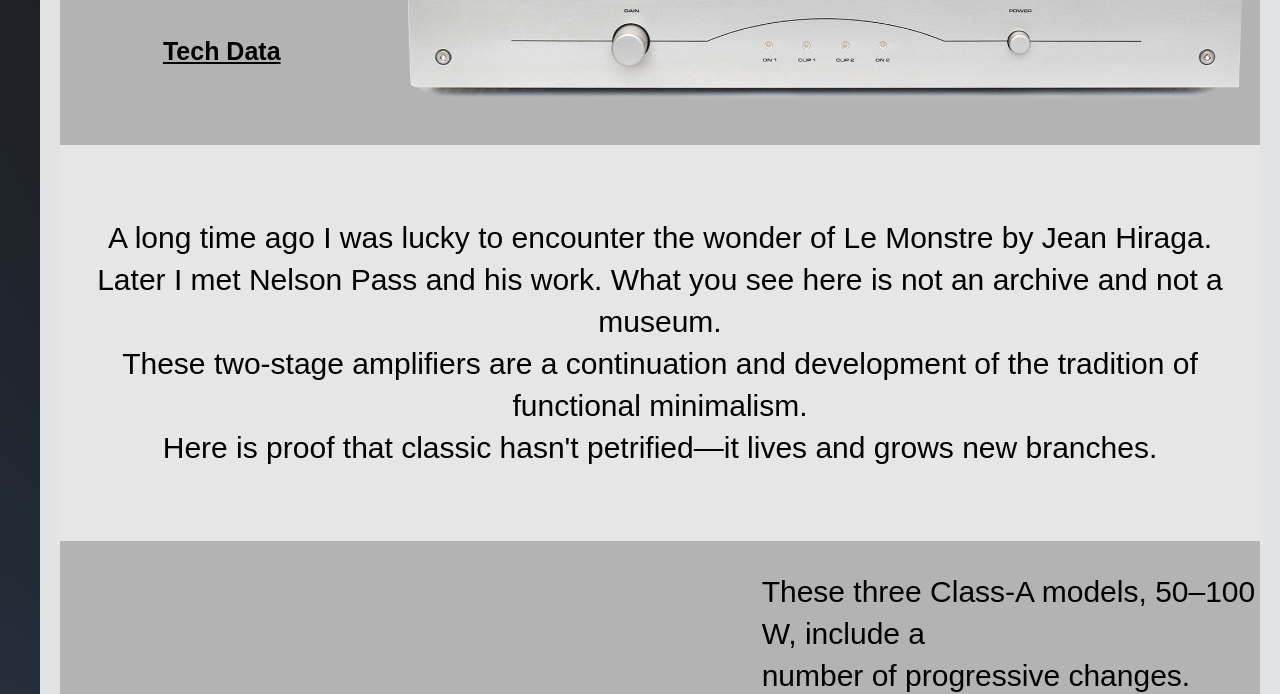
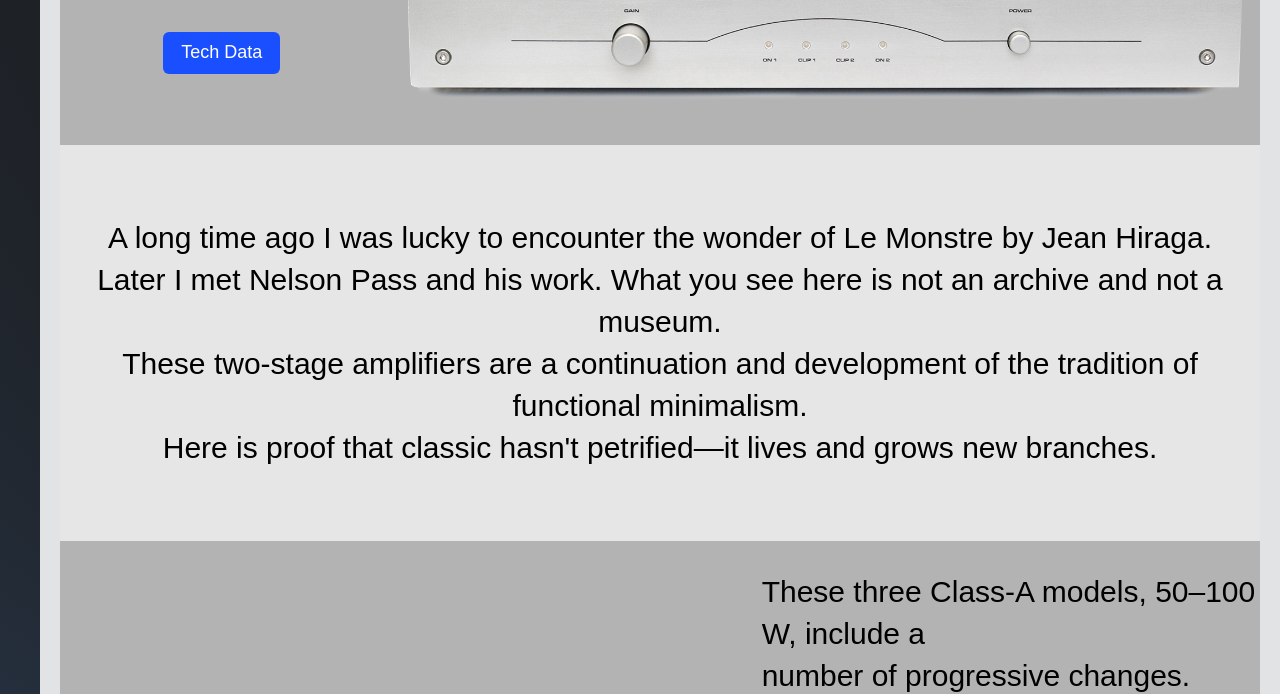
Before and after one commit to TarasKhomchuk/PROST_2, a plain HTML site: page card_aj57.html in a window 1280 px wide. Shown: the part 406-1100 px from the top of the page. Drawn offline with Linux system fonts and the light colour scheme.

Commit message:
TechData button style

```diff
--- a/css/styles.css
+++ b/css/styles.css
@@ -254,6 +254,7 @@ main
     align-items: center;
     min-width: 1024px;
   }
+
   .product-description{
     text-align: left;
   }
@@ -266,11 +267,13 @@ main
   {
     width: 50%;
   }
-  .content{
+ .content{
     display: flex;
     align-items: center;
     justify-content: center;
-  }
+
+    /* border-radius: 10px 0 0px 10px; */
+}
   .new-products{
     width: calc(var(--black-stripe_width) - var(--content_padding_left) - var(--content-padding) - var(--new-products-padding-right));
     margin-right: var(--new-products-padding-right);
@@ -413,17 +416,21 @@ main
   max-height: 300px;
 }
 
-.tech-data-link{
+.tech-data-link {
+  background: #1a4fff;
+  color: #fff !important;
+  border-radius: 6px;
+  padding: 8px 18px;
+  font-size: 18px;
+  border: none;
+  transition: background 0.2s;
   text-decoration: none;
-  cursor: pointer;
-  /* color: dodgerblue; */
-  font-weight: bold;
-  text-decoration: underline;
-  font-size: 25px;
+  display: inline-block;
 }
-.tech-data-link:hover{
-  /* text-shadow: 3px 3px 3px rgb(154, 154, 230); */
-  text-shadow: 3px 3px 3px gray;
+.tech-data-link:hover {
+  background: #0e2a80;
+  color: #fff !important;
+  text-shadow: none;
 }
 .popup {
     transition: opacity 250ms ease-in-out, visibility 250ms ease-in-out, transform 250ms ease-in-out;
```
